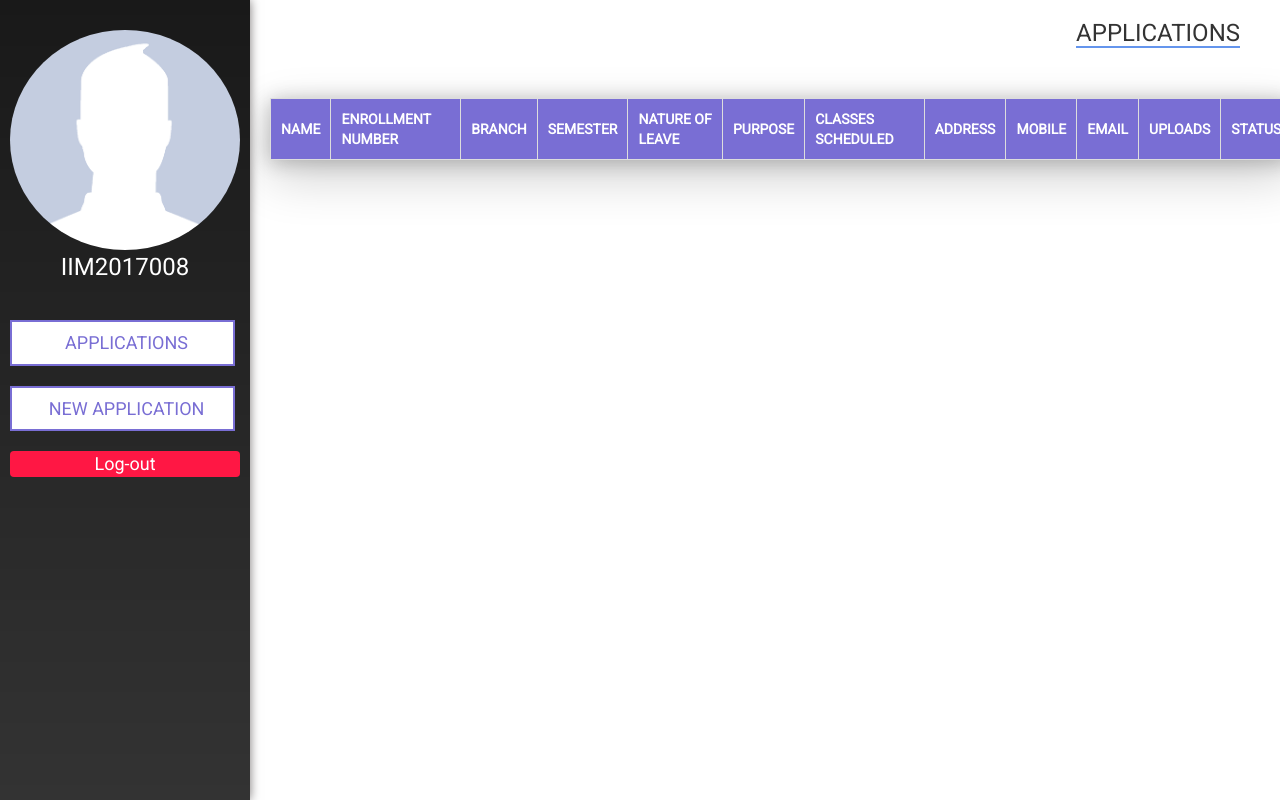
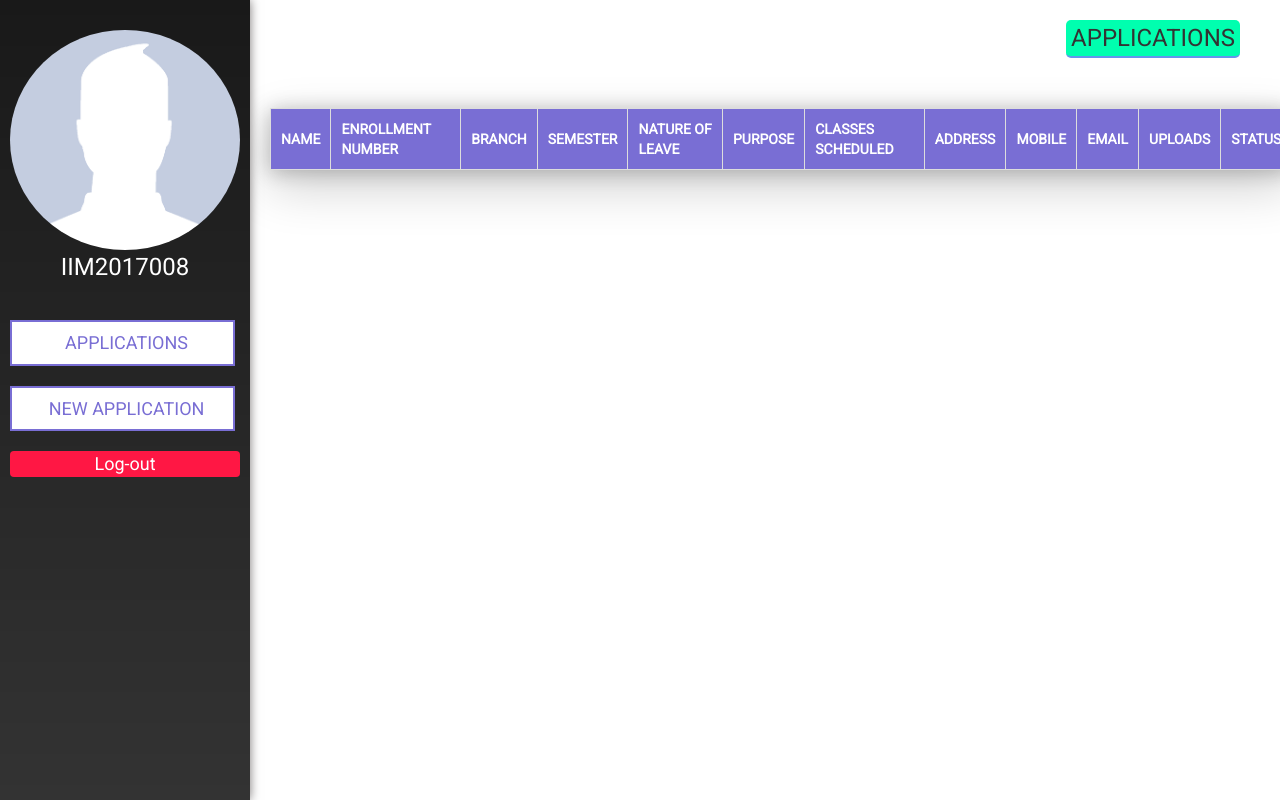
Before and after one commit to GeekHaven/Leave-Application-Portal, a PHP site: page /student_dashboard.php in a window 1280 px wide. Run offline with PHP 8.4, Linux system fonts and the light colour scheme; a user stored in the database is signed in; data comes from the database, SQL or seed files in the repository; lists and menus that the app fills with data are empty.

Commit message:
minor fix

```diff
--- a/student_dashboard.php
+++ b/student_dashboard.php
@@ -159,7 +159,7 @@
 	</div>
 	</ul>
 	<div>
-		<h3 id="navdars" style="text-align: center;float: right;margin-right: 40px;margin-bottom: 50px;border-bottom: 2px solid cornflowerblue;">APPLICATIONS</h3>
+		<h3 id="navdars" style="text-align: center;float: right;margin-right: 40px;margin-bottom: 50px;border-bottom: 2px solid cornflowerblue;background: #00ffaf;padding: 5px;border-radius: 5px;">APPLICATIONS</h3>
 		<div style="padding-left: 20px;width: 83%;margin-left: 250px;padding-right: 20px">
 			<table id="records_table" class="table-responsive" style="box-shadow: 0 17px 50px 0 rgba(0, 0, 0, 0.19), 0px 2px 20px 0 rgba(0, 0, 0, 0.24)">
 				<tr>
```
